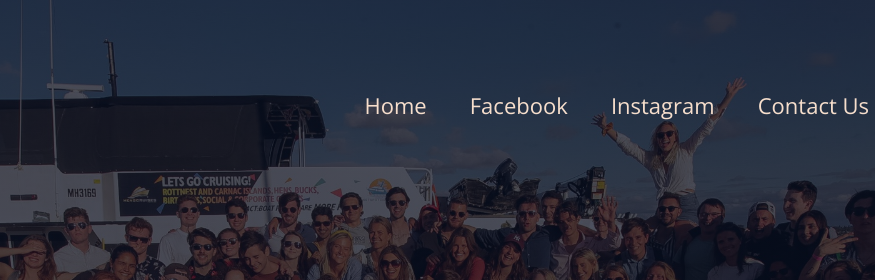
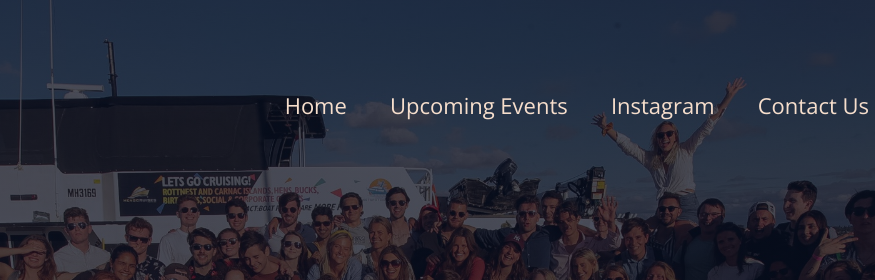
Before and after one commit to perthinternational/pi, a plain HTML site: page index.html in a window 1280 px wide. Shown: the top 280 px of the page, 234-1109 px from the left. Drawn offline with nearby package versions, Linux system fonts and the light colour scheme.

Commit message:
more eva updates - hopefully the website doesn't crash

```diff
--- a/index.html
+++ b/index.html
@@ -19,7 +19,7 @@
       <div class="nav-links">
         <ul>
             <li><a href="#">Home</a></li>
-            <li class="hideOnMobile"><a href="https://www.facebook.com/perthinternational/">Facebook</a></li>
+            <li class="hideOnMobile"><a href="https://events.humanitix.com/host/uwa-perth-international">Upcoming Events</a></li>
             <li class="hideOnMobile"><a href="https://www.instagram.com/perthinternational">Instagram</a></li>
             <li class="hideOnMobile"><a href="https://l.instagram.com/?u=https%3A%2F%2Flinktr.ee%2Fuwaperthinternational%3Ffbclid%3DPAZXh0bgNhZW0CMTEAc3J0YwZhcHBfaWQMMjU2MjgxMDQwNTU4AAGnbAlNtJGzt6Afs8H643r1CjJi3fXi3TepCeADXw2xOY9aFkccUHT3qm65NtQ_aem_YXnjCoc7RTY3hgM2AqDZOw%26brid%3DLQS0PN2ejHFpqZAj3IPFkA&e=AT3nFBeSD2ZmGekbSBk9XCOOLlNd8RnahWn-9HUQxi8IyFLIkn6Fpls3WW9lY0cCro5dYO9rg9gssnpxxpcMiXsWAs7ZVT6celZ0T2OTrstX1ZJtEUOGLw-EzA">Contact Us</a></li>
             <li type="button" class="menu-button" onclick=showSidebar()><a href="#"><svg xmlns="http://www.w3.org/2000/svg" height="30px" viewBox="0 -960 960 960" width="30px" fill="#f6decc"><path d="M120-240v-80h720v80H120Zm0-200v-80h720v80H120Zm0-200v-80h720v80H120Z"/></svg></a></li>
```
